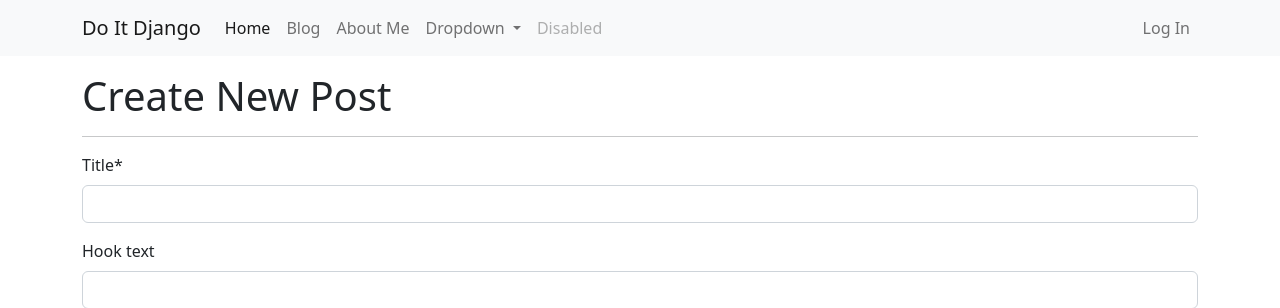
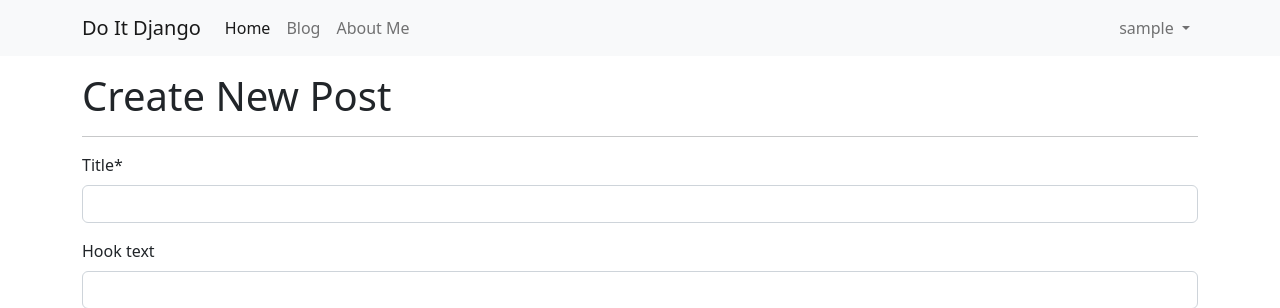
Before and after one commit to qimsh7/do_it_django, a Django app: page /blog/create_post/ in a window 1280 px wide. Shown: the top 308 px of the page. Run offline with Django 4.2, Linux system fonts and the light colour scheme; the visitor is signed in with stand-in values (Sample User, id 1); data that the repository does not hold is empty; some libraries are stand-ins or nearby versions.

Commit message:
add Google login

```diff
--- a/blog/templates/blog/navbar.html
+++ b/blog/templates/blog/navbar.html
@@ -1,3 +1,5 @@
+{% load socialaccount %}
+
 <!-- Navigation -->
 <nav class="navbar navbar-expand-lg bg-light">
 	<div class="container">
@@ -17,27 +19,23 @@
 			<li class="nav-item">
 				<a class="nav-link" href="/about_me/">About Me</a>
 			</li>
-			<li class="nav-item dropdown">
-				<a class="nav-link dropdown-toggle" href="#" id="navbarDropdown" role="button" data-bs-toggle="dropdown"
-				aria-expanded="false">
-				Dropdown
-				</a>
-				<ul class="dropdown-menu" aria-labelledby="navbarDropdown">
-				<li><a class="dropdown-item" href="#">Action</a></li>
-				<li><a class="dropdown-item" href="#">Another action</a></li>
-				<li><hr class="dropdown-divider"></li>
-				<li><a class="dropdown-item" href="#">Something else here</a></li>
-				</ul>
-			</li>
-			<li class="nav-item">
-				<a class="nav-link disabled">Disabled</a>
-			</li>
 			</ul>
 			<!-- Trigger modal -->
 			<ul class="navbar-nav ml-auto">
-				<li class="nav-item">
-					<a class="nav-link" href="#" data-bs-toggle="modal" data-bs-target="#loginModal">Log In</a>
-				</li>
+				{% if user.is_authenticated %}
+					<li class="nav-item dropdown">
+						<a class="nav-link dropdown-toggle" href="#" id="navbarDropdown" role="button" data-bs-toggle="dropdown"
+						aria-expanded="false">{{ user.username }}
+						</a>
+						<div class="dropdown-menu" aria-labelledby="navbarDropdown">
+							<a class="dropdown-item" href="/accounts/logout/">Log Out</a>
+						</div>
+					</li>
+				{% else %}
+					<li class="nav-item">
+						<a class="nav-link" href="#" data-bs-toggle="modal" data-bs-target="#loginModal">Log In</a>
+					</li>
+				{% endif %}
 			</ul>
 		</div>
 	</div>
@@ -53,24 +51,24 @@
 			</div>
 			<div class="modal-body">
 				<div class="row">
-
 					<div class="col-md-6 d-grid gap-1">
-						<button type="button" class="btn btn-outline-dark btn-block btn-sm">
-							<i class="fa-brands fa-google"></i>&nbsp&nbsp Log in with Google</button>
-						<button type="button" class="btn btn-outline-dark btn-block btn-sm">
-							<i class="fa-solid fa-envelope"></i>&nbsp&nbsp Log in with E-mail</button>
+						<a role="button" class="btn btn-outline-dark btn-block btn-sm" href="{% provider_login_url 'google' %}">
+							<i class="fa-brands fa-google"></i>&nbsp&nbsp Log in with Google
+						</a>
+						<a role="button" class="btn btn-outline-dark btn-block btn-sm" href="/accounts/login/">
+							<i class="fa-solid fa-envelope"></i>&nbsp&nbsp Log in with E-mail
+						</a>
 					</div>
-
 					<div class="col-md-6 d-grid gap-1">
-						<button type="button" class="btn btn-outline-dark btn-block btn-sm">
-							<i class="fa-solid fa-envelope"></i>&nbsp&nbsp Sign Up with E-mail</button>
+						<a role="button" class="btn btn-outline-dark btn-block btn-sm" href="/accounts/signup/">
+							<i class="fa-solid fa-envelope"></i>&nbsp&nbsp Sign Up with E-mail
+						</a>
 					</div>
-
 				</div>
 			</div>
 			<div class="modal-footer">
-				<button type="button" class="btn btn-secondary" data-bs-dismiss="modal">Close</button>
-				<button type="button" class="btn btn-primary">Save changes</button>
+				<!-- <button type="button" class="btn btn-secondary" data-bs-dismiss="modal">Close</button>
+				<button type="button" class="btn btn-primary">Save changes</button> -->
 			</div>
 		</div>
 	</div>
--- a/do_it_django_prj/urls.py
+++ b/do_it_django_prj/urls.py
@@ -24,6 +24,7 @@ urlpatterns = [
     path('admin/', admin.site.urls),
     path('blog/', include('blog.urls')),
     path('markdownx/', include('markdownx.urls')),
+    path('accounts/', include('allauth.urls')),
 ]
 
 urlpatterns += static(settings.MEDIA_URL, document_root=settings.MEDIA_ROOT)
```
Also changed, not shown: do_it_django_prj/settings.py (+25 -2 lines).
